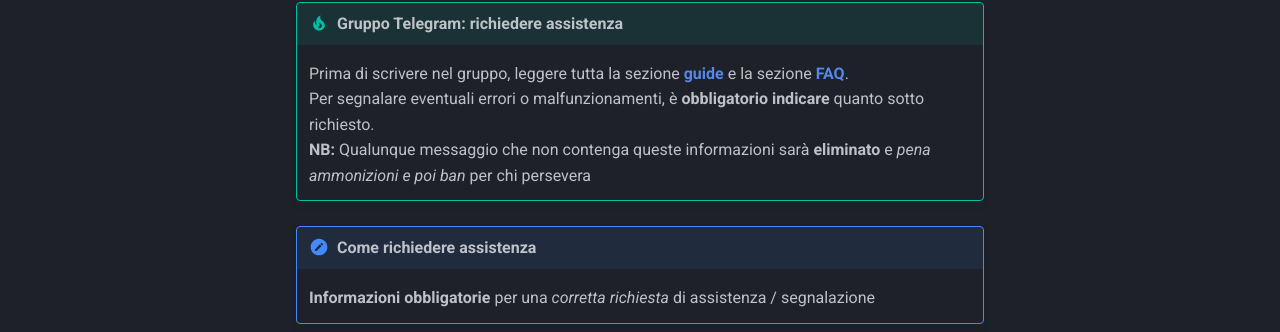
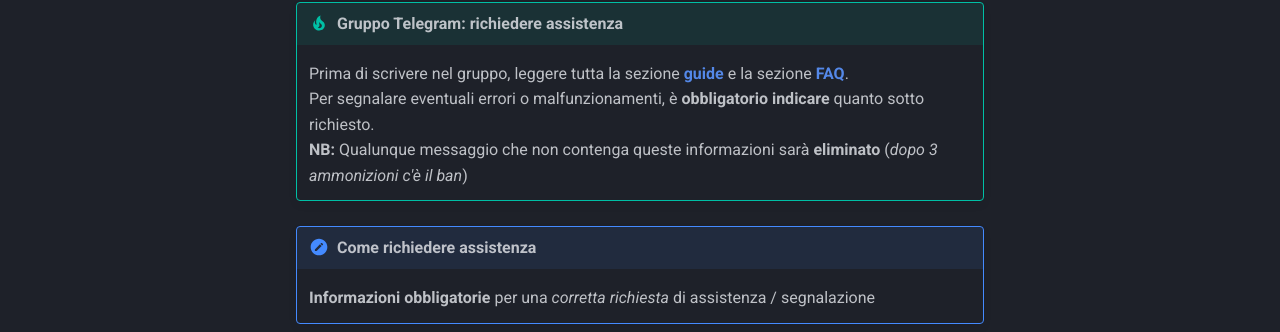
Before and after one commit to campipaolo/Mandrakodi-Wiki, an MkDocs documentation site: the page built from docs/ask_help.md, in a window 1280 px wide and 900 px high, scrolled down 630 px. Shown: the part 148-480 px from the top of the window. Built offline with MkDocs 1.6.1 and Material for MkDocs 9.7.7, drawn with Linux system fonts in a browser that asks for light colours.

Commit message:
ask_help
rev

```diff
--- a/docs/ask_help.md
+++ b/docs/ask_help.md
@@ -12,7 +12,7 @@
     * **Non contattare in privato gli Admin** qualora il gruppo risulti chiuso in sola lettura (*si verrà bannati*)
 
 !!! tip "Gruppo Telegram: richiedere assistenza"
-     Prima di scrivere nel gruppo, leggere tutta la sezione [**guide**](https://campipaolo.github.io/Mandrakodi-Wiki/guide/tutorials/) e la sezione [**FAQ**](https://campipaolo.github.io/Mandrakodi-Wiki/faq/faq/). <br> Per segnalare eventuali errori o malfunzionamenti, è **obbligatorio indicare** quanto sotto richiesto.<br> **NB:** Qualunque messaggio che non contenga queste informazioni sarà **eliminato** e  *pena ammonizioni e poi ban* per chi persevera
+     Prima di scrivere nel gruppo, leggere tutta la sezione [**guide**](https://campipaolo.github.io/Mandrakodi-Wiki/guide/tutorials/) e la sezione [**FAQ**](https://campipaolo.github.io/Mandrakodi-Wiki/faq/faq/). <br> Per segnalare eventuali errori o malfunzionamenti, è **obbligatorio indicare** quanto sotto richiesto.<br> **NB:** Qualunque messaggio che non contenga queste informazioni sarà **eliminato** (*dopo 3 ammonizioni c'è il ban*)
 
 !!! important "Come richiedere assistenza"
     <span id="info"></span>**Informazioni obbligatorie** per una *corretta richiesta* di assistenza / segnalazione
```
